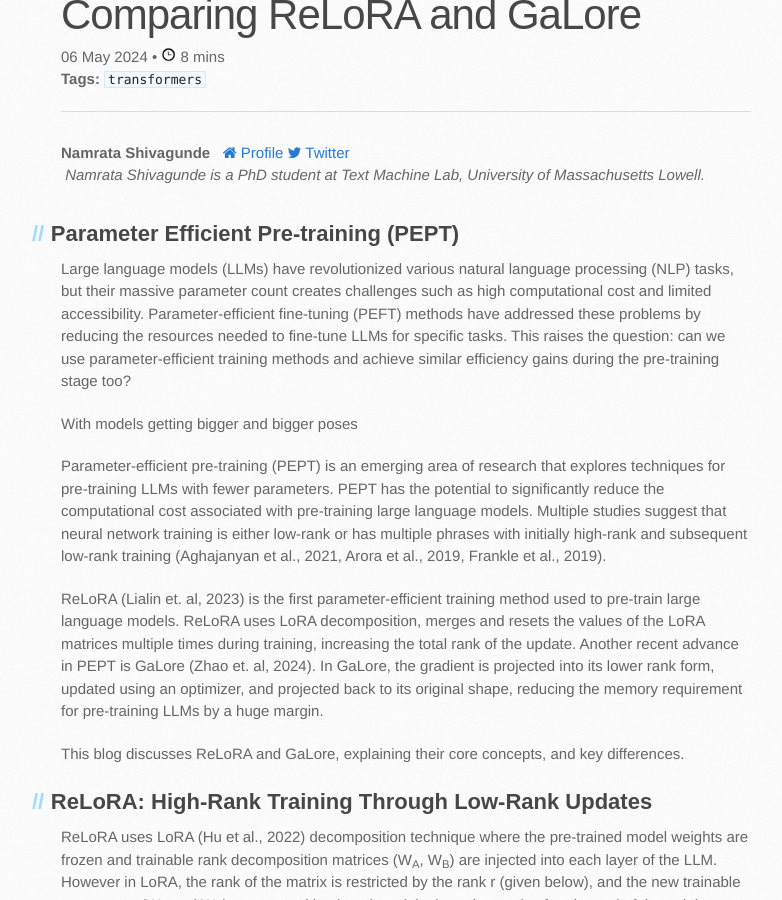
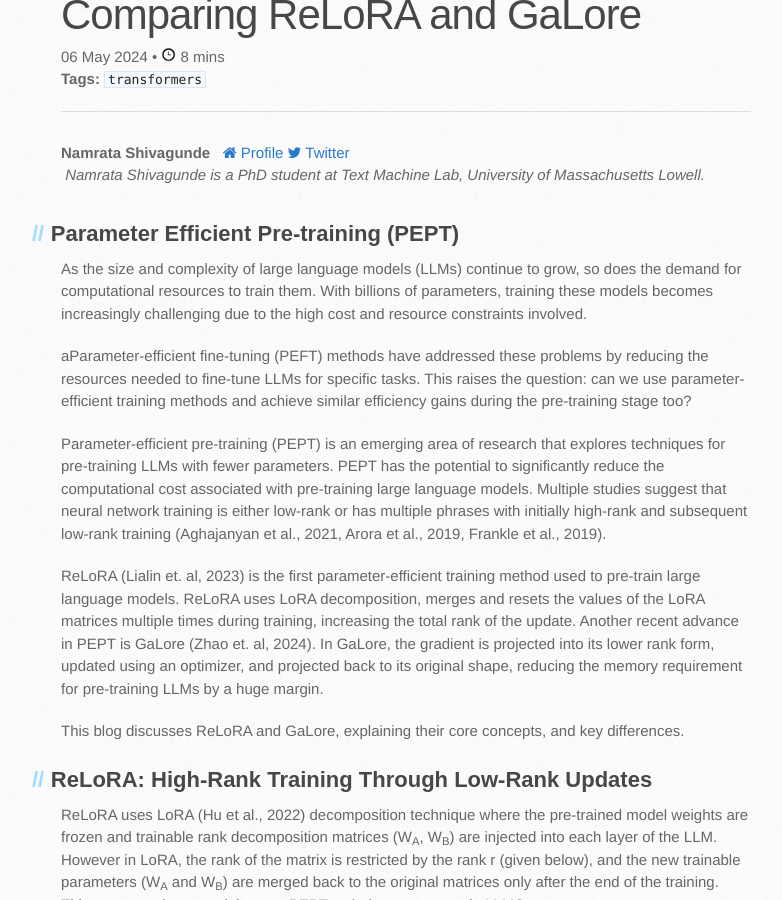
Before and after one commit to text-machine-lab/blog, a Jekyll site: the page docs/2024/pept_relora_n_galore/index.html, which Jekyll copies as it is, in a window 1280 px wide and 900 px high, scrolled down 304 px. Shown: the whole window, without its empty margins (109-891 px from the left). Built offline with Jekyll 4.4.1, drawn with Linux system fonts in a browser that asks for light colours; nearby versions of some CDN libraries; a script that is not in the unit is left out; comment, search, counter and statistics services are not loaded.

Commit message:
Update index.html

```diff
--- a/docs/2024/pept_relora_n_galore/index.html
+++ b/docs/2024/pept_relora_n_galore/index.html
@@ -147,9 +147,8 @@ alt="Web Analytics"></a></div></noscript>
 
 
 <h2 id="intro">Parameter Efficient Pre-training (PEPT)</h2>
-
-	<p>Large language models (LLMs) have revolutionized various natural language processing (NLP) tasks, but their massive parameter count creates challenges such as high computational cost and limited accessibility. Parameter-efficient fine-tuning (PEFT) methods have addressed these problems by reducing the resources needed to fine-tune LLMs for specific tasks. This raises the question: can we use parameter-efficient training methods and achieve similar efficiency gains during the pre-training stage too?</p>
-	<p>With models getting bigger and bigger poses </p>
+	<p>As the size and complexity of large language models (LLMs) continue to grow, so does the demand for computational resources to train them. With billions of parameters, training these models becomes increasingly challenging due to the high cost and resource constraints involved.</p>
+	<p>aParameter-efficient fine-tuning (PEFT) methods have addressed these problems by reducing the resources needed to fine-tune LLMs for specific tasks. This raises the question: can we use parameter-efficient training methods and achieve similar efficiency gains during the pre-training stage too?</p>
 	<p>Parameter-efficient pre-training (PEPT) is an emerging area of research that explores techniques for pre-training LLMs with fewer parameters. PEPT has the potential to significantly reduce the computational cost associated with pre-training large language models. Multiple studies suggest that neural network training is either low-rank or has multiple phrases with initially high-rank and subsequent low-rank training (Aghajanyan et al., 2021, Arora et al., 2019, Frankle et al., 2019).</p>
 	<p>ReLoRA (Lialin et. al, 2023)  is the first parameter-efficient training method used to pre-train large language models. ReLoRA uses LoRA decomposition, merges and resets the values of the LoRA matrices multiple times during training, increasing the total rank of the update. Another recent advance in PEPT is GaLore (Zhao et. al, 2024). In GaLore, the gradient is projected into its lower rank form, updated using an optimizer, and projected back to its original shape, reducing the memory requirement for pre-training LLMs by a huge margin.</p>
 	<p>This blog discusses ReLoRA and GaLore, explaining their core concepts, and key differences.
```
